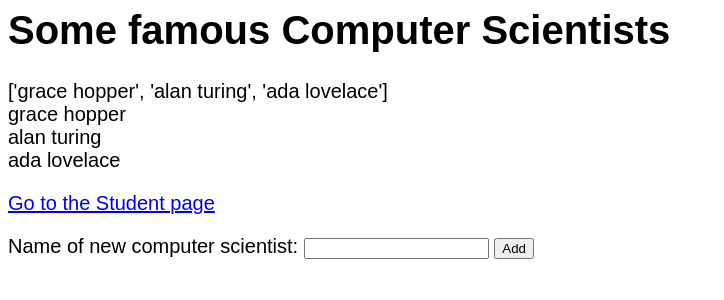
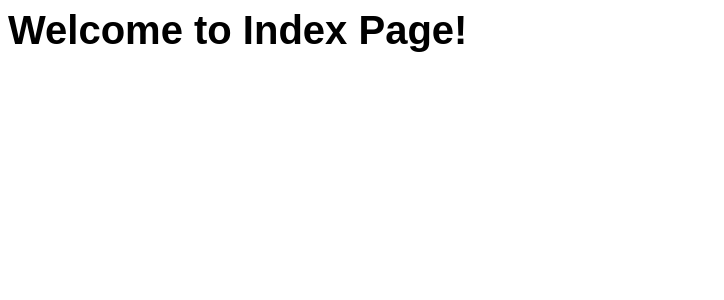
Before and after one commit to yuyitang2820/webserver2, a Flask app: page / in a window 1280 px wide. Shown: the top 300 px of the page, without its empty margins (0-724 px from the left). Run offline with Flask 2, Linux system fonts and the light colour scheme; data comes from the database, SQL or seed files in the repository; parts of the project's set-up code (start-up, migrations or seed data) failed here and were passed over.

```diff
--- a/server.py
+++ b/server.py
@@ -105,6 +105,7 @@ def teardown_request(exception):
 #
 @app.route('/')
 def index():
+
   """
   request is a special object that Flask provides to access web request information:
 
@@ -114,49 +115,8 @@ def index():
 
   See its API: http://flask.pocoo.org/docs/0.10/api/#incoming-request-data
   """
-
-  # DEBUG: this is debugging code to see what request looks like
-  print(request.args)
-
-
-  #
-  # example of a database query
-  #
-  cursor = g.conn.execute("SELECT name FROM test")
-  names = []
-  for result in cursor:
-    names.append(result['name'])  # can also be accessed using result[0]
-  cursor.close()
-
-  #
-  # Flask uses Jinja templates, which is an extension to HTML where you can
-  # pass data to a template and dynamically generate HTML based on the data
-  # (you can think of it as simple PHP)
-  # documentation: https://realpython.com/blog/python/primer-on-jinja-templating/
-  #
-  # You can see an example template in templates/index.html
-  #
-  # context are the variables that are passed to the template.
-  # for example, "data" key in the context variable defined below will be
-  # accessible as a variable in index.html:
-  #
-  #     # will print: [u'grace hopper', u'alan turing', u'ada lovelace']
-  #     <div>{{data}}</div>
-  #
-  #     # creates a <div> tag for each element in data
-  #     # will print:
-  #     #
-  #     #   <div>grace hopper</div>
-  #     #   <div>alan turing</div>
-  #     #   <div>ada lovelace</div>
-  #     #
-  #     {% for n in data %}
-  #     <div>{{n}}</div>
-  #     {% endfor %}
-  #
-  context = dict(data = names)
-
-
+  data = []
+  context = dict(data=data)
   #
   # render_template looks in the templates/ folder for files.
   # for example, the below file reads template/index.html
--- a/templates/budget_by_event.html
+++ b/templates/budget_by_event.html
@@ -1,5 +1,6 @@
 <html>
     <body>
+    <h4>Go back to index page: <a href='/'>index lage</a></h4>
         {% if data2.exists == False%}
         <h1>There is no budget associated with this event with id {{data2.event_id}}</h1>
        {% endif %}
--- a/templates/budget_by_fee.html
+++ b/templates/budget_by_fee.html
@@ -2,7 +2,7 @@
 
 
 <body>
-
+<h4>Go back to index page: <a href='/'>index lage</a></h4>
 {% if data2.exists == False%}
    <h2> This fee with id {{data2.fee_id}} does not support any budgets</h2>
    {% endif %}
--- a/templates/events.html
+++ b/templates/events.html
@@ -1,12 +1,13 @@
 <html>
+
 
 
 <body>
 
-
+   <h1>Welcome to events page</h1>
 
         <div>
-            <h2>I want to look up an event by eventid: </h2>
+            <h2>I want to look up an event by event_id: </h2>
             <form method='GET' action='/individual_event'>
                 <label for='event_id'>event_id</label>
                 <input type = "number" name='event_id' min="1" max="{{count.size}}" required>
--- a/templates/events_by_member.html
+++ b/templates/events_by_member.html
@@ -2,7 +2,7 @@
 
 
 <body>
-
+<h4>Go back to index page: <a href='/'>index lage</a></h4>
 {% if data2.exists == False%}
    <h2> This member with member_id {{data2.member_id}} did not attend any events </h2>
    {% endif %}
--- a/templates/expenses_by_member.html
+++ b/templates/expenses_by_member.html
@@ -2,7 +2,7 @@
 
 
 <body>
-
+<h4>Go back to index page: <a href='/'>index lage</a></h4>
 {% if data2.exists == False%}
    <h2> There is no expense incurred by this member with id {{data2.member_id}}</h2>
    {% endif %}
--- a/templates/fee_by_member.html
+++ b/templates/fee_by_member.html
@@ -1,5 +1,5 @@
 <html>
-
+<h4>Go back to index page: <a href='/'>index lage</a></h4>
     {% if data2.exists == False%}
     <h1>This member {{data2.member_id}} didn't pay any fee! </h1>
    {% endif %}
--- a/templates/fee_individual.html
+++ b/templates/fee_individual.html
@@ -1,6 +1,6 @@
 <html>
 
-
+<h4>Go back to index page: <a href='/'>index lage</a></h4>
 
 {% if data2.exists == False%}
  <h1>The fee with id {{data2.fee_id}} is not paid by any member. It might be from fundraising.</h1>
--- a/templates/fees.html
+++ b/templates/fees.html
@@ -1,6 +1,6 @@
 <html>
     <h1>Welcome to the fees page</h1>
-
+<h4>Go back to index page: <a href='/'>index lage</a></h4>
 
     <div>
         <h3>I want to look up who paid a fee:</h3>
--- a/templates/index.html
+++ b/templates/index.html
@@ -8,20 +8,7 @@
 
 
 <body>
-  <h1>Some famous Computer Scientists</h1>
-  <div>{{data}}</div>
-
-  <div>
-    {% for n in data %}
-    <div>{{n}}</div>
-    {% endfor %}
-  </div>
-
-<p><a href="/another">Go to the Student page</a></p>
-
-<form method="POST" action="/add">
-<p>Name of new computer scientist: <input type="text" name="name"> <input type="submit" value="Add"></p>
-</form>
+ <h1>Welcome to Index Page!</h1>
 
 </body>
 
--- a/templates/individual.html
+++ b/templates/individual.html
@@ -1,5 +1,5 @@
 <html>
-
+<h4>Go back to index page: <a href='/'>index lage</a></h4>
 <h1>Hi, this is the all the information for member {{data.member_id}}</h1>
 
 {% if data.exists == False%}
--- a/templates/individual_event.html
+++ b/templates/individual_event.html
@@ -1,5 +1,5 @@
 <html>
-
+<h4>Go back to index page: <a href='/'>index lage</a></h4>
     <div>
         <h1>Here is the detailed information for this event with id {{data2.event_id}}</h1>
         <p>Event_id: {{data.event_id}}</p>
--- a/templates/majors.html
+++ b/templates/majors.html
@@ -1,6 +1,6 @@
 <html>
 <h1>Welcome to Major's Page!</h1>
-
+<h4>Go back to index page: <a href='/'>index lage</a></h4>
 <div>
     I want to know how many students study this major
 
--- a/templates/member.html
+++ b/templates/member.html
@@ -3,6 +3,7 @@
 
     </head>
     <body>
+    <h4>Go back to index page: <a href='/'>index lage</a></h4>
         <div>
             <h2>Here is a list of all of our members!</h2>
             {% for n in data %}
--- a/templates/member_list_zipcode.html
+++ b/templates/member_list_zipcode.html
@@ -1,5 +1,5 @@
 <html>
-
+<h4>Go back to index page: <a href='/'>index lage</a></h4>
 <h3>Here is a list of students who live in {{data2.state}}  state</h3>
 
 {% if data2.exists == False%}
--- a/templates/members_list.html
+++ b/templates/members_list.html
@@ -1,5 +1,5 @@
 <html>
-
+<h4>Go back to index page: <a href='/'>index lage</a></h4>
 <h3>Here is a list of students who study {{data2.major_name}} major</h3>
 
 {% if data2.exists == False%}
--- a/templates/zipcodes.html
+++ b/templates/zipcodes.html
@@ -1,6 +1,9 @@
 <html>
 
 
+<h1>Welcome to Zipcodes Page</h1>
+
+<h4>Go back to index page: <a href='/'>index lage</a></h4>
 
     <div>
         I want to know how many students who live in this state
```
